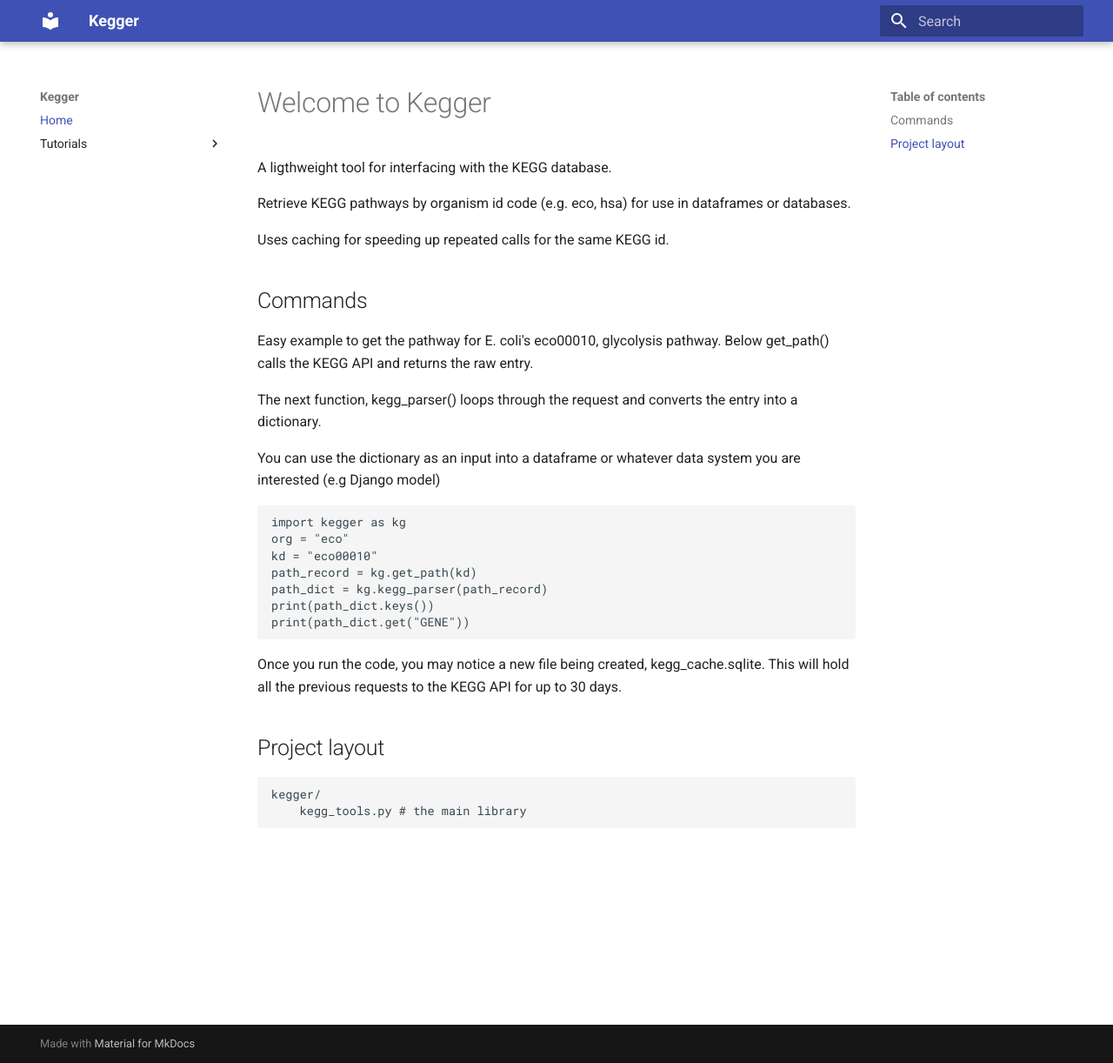
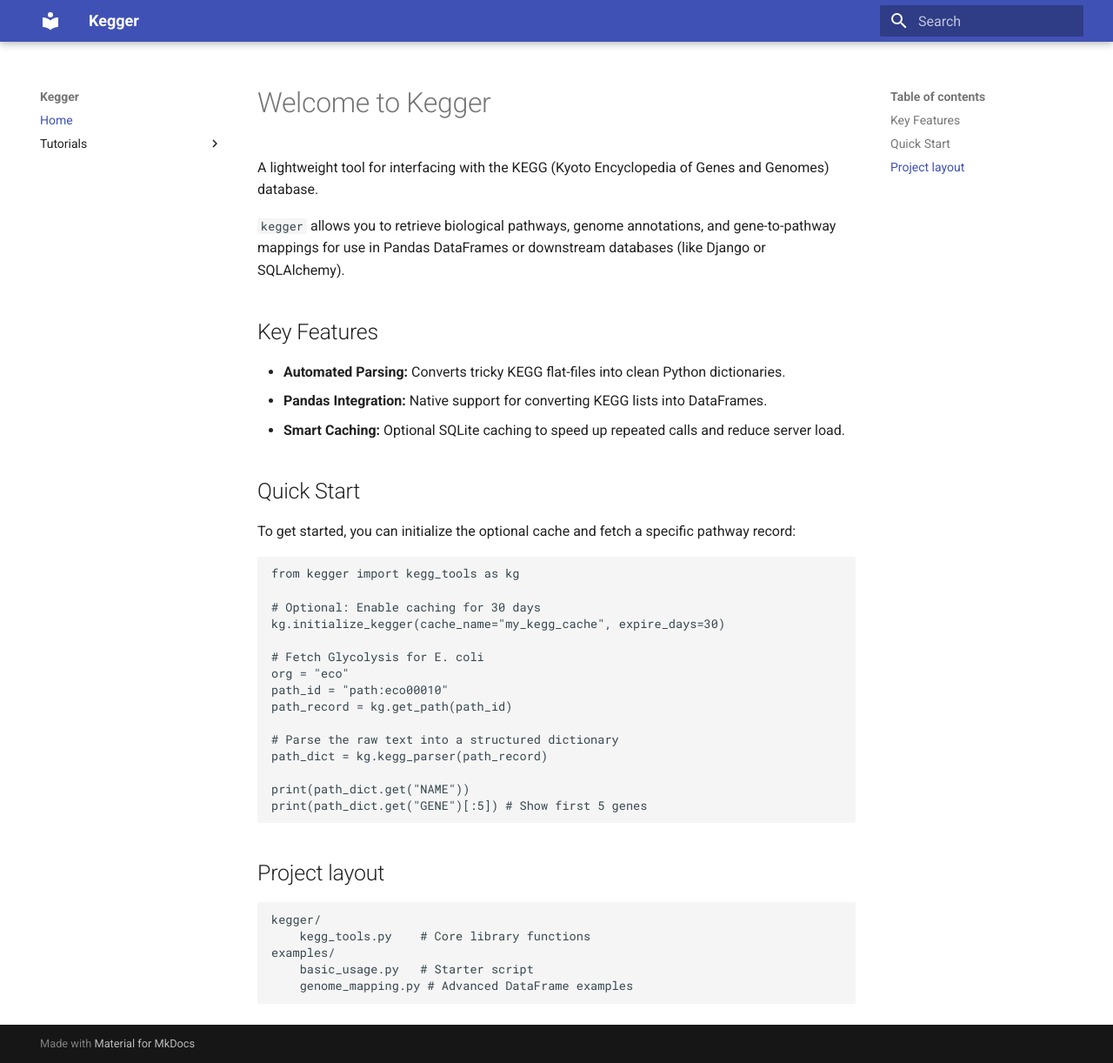
Before and after one commit to csaltikov/kegger, an MkDocs documentation site: the page built from docs/index.md, in a window 1280 px wide and 1222 px high. Shown: the whole window at 87% size. Built offline with MkDocs 1.6.1 and Material for MkDocs 9.7.7, drawn with Linux system fonts in a browser that asks for light colours.

````diff
--- a/docs/index.md
+++ b/docs/index.md
@@ -1,30 +1,40 @@
 # Welcome to Kegger
 
-A ligthweight tool for interfacing with the KEGG database.
+A lightweight tool for interfacing with the KEGG (Kyoto Encyclopedia of Genes and Genomes) database.
 
-Retrieve KEGG pathways by organism id code (e.g. eco, hsa) for use in dataframes or databases.
+`kegger` allows you to retrieve biological pathways, genome annotations, and gene-to-pathway mappings for use in Pandas DataFrames or downstream databases (like Django or SQLAlchemy).
 
-Uses caching for speeding up repeated calls for the same KEGG id.
+## Key Features
+* **Automated Parsing:** Converts tricky KEGG flat-files into clean Python dictionaries.
+* **Pandas Integration:** Native support for converting KEGG lists into DataFrames.
+* **Smart Caching:** Optional SQLite caching to speed up repeated calls and reduce server load.
 
-## Commands
-Easy example to get the pathway for E. coli's eco00010, glycolysis pathway. Below get_path() calls the KEGG API and returns the raw entry.
+## Quick Start
 
-The next function, kegg_parser() loops through the request and converts the entry into a dictionary.
+To get started, you can initialize the optional cache and fetch a specific pathway record:
 
-You can use the dictionary as an input into a dataframe or whatever data system you are interested (e.g Django model)
+```python
+from kegger import kegg_tools as kg
 
-    import kegger as kg
-    org = "eco"
-    kd = "eco00010"
-    path_record = kg.get_path(kd)
-    path_dict = kg.kegg_parser(path_record)
-    print(path_dict.keys())
-    print(path_dict.get("GENE"))
+# Optional: Enable caching for 30 days
+kg.initialize_kegger(cache_name="my_kegg_cache", expire_days=30)
 
-Once you run the code, you may notice a new file being created, kegg_cache.sqlite.
-This will hold all the previous requests to the KEGG API for up to 30 days.
+# Fetch Glycolysis for E. coli
+org = "eco"
+path_id = "path:eco00010"
+path_record = kg.get_path(path_id)
+
+# Parse the raw text into a structured dictionary
+path_dict = kg.kegg_parser(path_record)
+
+print(path_dict.get("NAME"))
+print(path_dict.get("GENE")[:5]) # Show first 5 genes
+```
 
 ## Project layout
 
     kegger/
-        kegg_tools.py # the main library
+        kegg_tools.py    # Core library functions
+    examples/
+        basic_usage.py   # Starter script
+        genome_mapping.py # Advanced DataFrame examples
--- a/pyproject.toml
+++ b/pyproject.toml
@@ -1,6 +1,6 @@
 [project]
 name = "kegger"
-version = "0.1.2"
+version = "0.1.3"
 description = "Interact with KEGG API"
 readme = "README.md"
 authors = [
````
Also changed, not shown: 3 other files.
